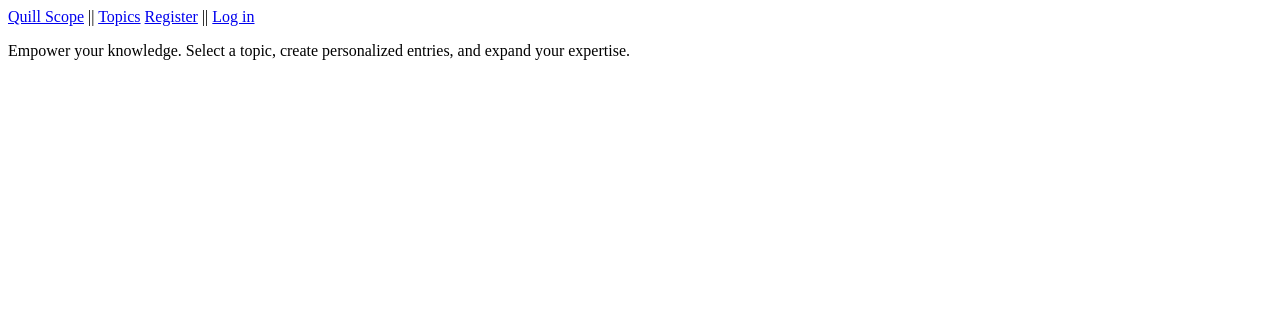
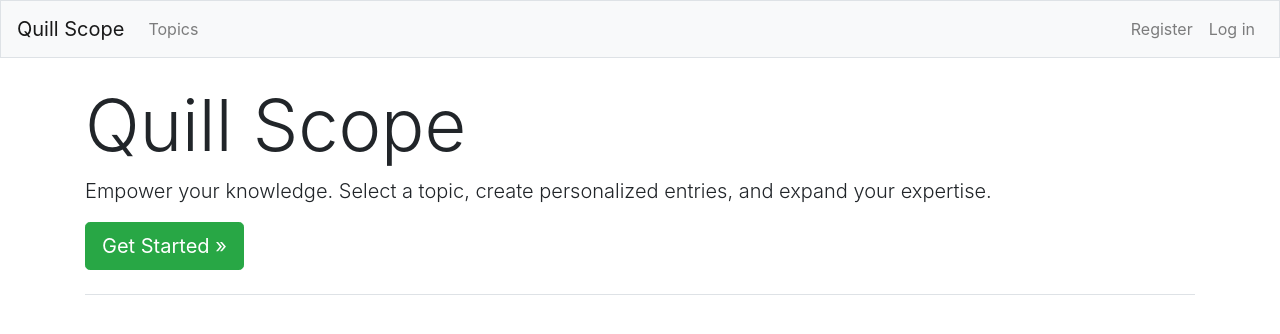
Before and after one commit to gitpk-0/Quill-Scope, a Django app: page / in a window 1280 px wide. Shown: the top 334 px of the page. Run offline with Django 4.2, Linux system fonts and the light colour scheme; some libraries are stand-ins or nearby versions.

Commit message:
base and index html updates

```diff
--- a/quill_scope_app/templates/quill_scope_app/base.html
+++ b/quill_scope_app/templates/quill_scope_app/base.html
@@ -1,14 +1,76 @@
-<p>
-    <a href="{% url 'quill_scope_app:index' %}">Quill Scope</a> ||
-    <a href="{% url 'quill_scope_app:topics' %}">Topics</a>
+{% load bootstrap4 %}
+
+<!DOCTYPE html>
+<html lang="en">
+<head>
+    <meta charset="UTF-8">
+    <meta name="viewport"
+          content="width=device-width, initial-scale=1,
+          shrink-to-fit=no">
+    <title>Quill Scope</title>
+    {% bootstrap_css %}
+    {% bootstrap_javascript jquery='full' %}
+</head>
+<body>
+
+    <nav class="navbar navbar-expand-md navbar-light bg-light mb-4 border">
+        <a class="navbar-brand" href="{% url 'quill_scope_app:index' %}">
+            Quill Scope</a>
+
+        <button class="navbar-toggler" type="button"
+                data-toggle="collapse"
+                data-target="#navbarCollapse"
+                aria-controls="navbarCollapse"
+                aria-expanded="false"
+                aria-label="Toggle navigation">
+            <span class="navbar-toggler-icon"></span>
+        </button>
+        <div class="collapse navbar-collapse" id="navbarCollapse">
+            <ul class="navbar-nav mr-auto">
+                <li class="nav-item">
+                    <a class="nav-link"
+                       href="{% url 'quill_scope_app:topics' %}">
+                        Topics</a>
+                </li>
+            </ul>
+            <ul class="navbar-nav ml-auto">
                 {% if user.is_authenticated %}
+                <li class="nav-item">
+                    <span class="navbar-text">
                         Hello, {{ user.username }}.
-    <a href="{% url 'users:logout' %}">Log out</a>
+                    </span>
+                </li>
+                <li class="nav-item">
+                    <a class="nav-link"
+                       href="{% url 'users:logout' %}">
+                        Log out</a>
+                </li>
                 {% else %}
-    <a href="{% url 'users:register' %}">Register</a> ||
-    <a href="{% url 'users:login' %}">Log in</a>
+                <li class="nav-item">
+                    <a class="nav-link"
+                       href="{% url 'users:register' %}">
+                        Register</a>
+                </li>
+                <li class="nav-item">
+                    <a class="nav-link"
+                       href="{% url 'users:login' %}">
+                        Log in</a>
+                </li>
                 {% endif %}
-</p>
+            </ul>
+        </div>
+    </nav>
 
+    <main role="main" class="container">
+        <div class="pb-2 mb-2 border-bottom">
+            {% block page_header %}
+            {% endblock page_header %}
+        </div>
+        <div>
             {% block content %}
             {% endblock content %}
+        </div>
+    </main>
+
+</body>
+</html>
--- a/quill_scope_app/templates/quill_scope_app/index.html
+++ b/quill_scope_app/templates/quill_scope_app/index.html
@@ -1,8 +1,14 @@
 {% extends "quill_scope_app/base.html" %}
 
-{% block content %}
-
-<p>Empower your knowledge. Select a topic,
-    create personalized entries, and expand your expertise.</p>
-
-{% endblock content %}
+{% block page_header %}
+<div class="jumbotrom">
+    <h1 class="display-3">Quill Scope</h1>
+    <p class="lead">Empower your knowledge. Select a topic, create personalized
+        entries, and expand your expertise.</p>
+    <p>
+        <a class="btn btn-lg btn-success"
+        href="{% url 'users:register' %}" role="button">
+            Get Started &raquo;</a>
+    </p>
+</div>
+{% endblock page_header %}
```
Lines whose indentation alone changed are shown as unchanged.
